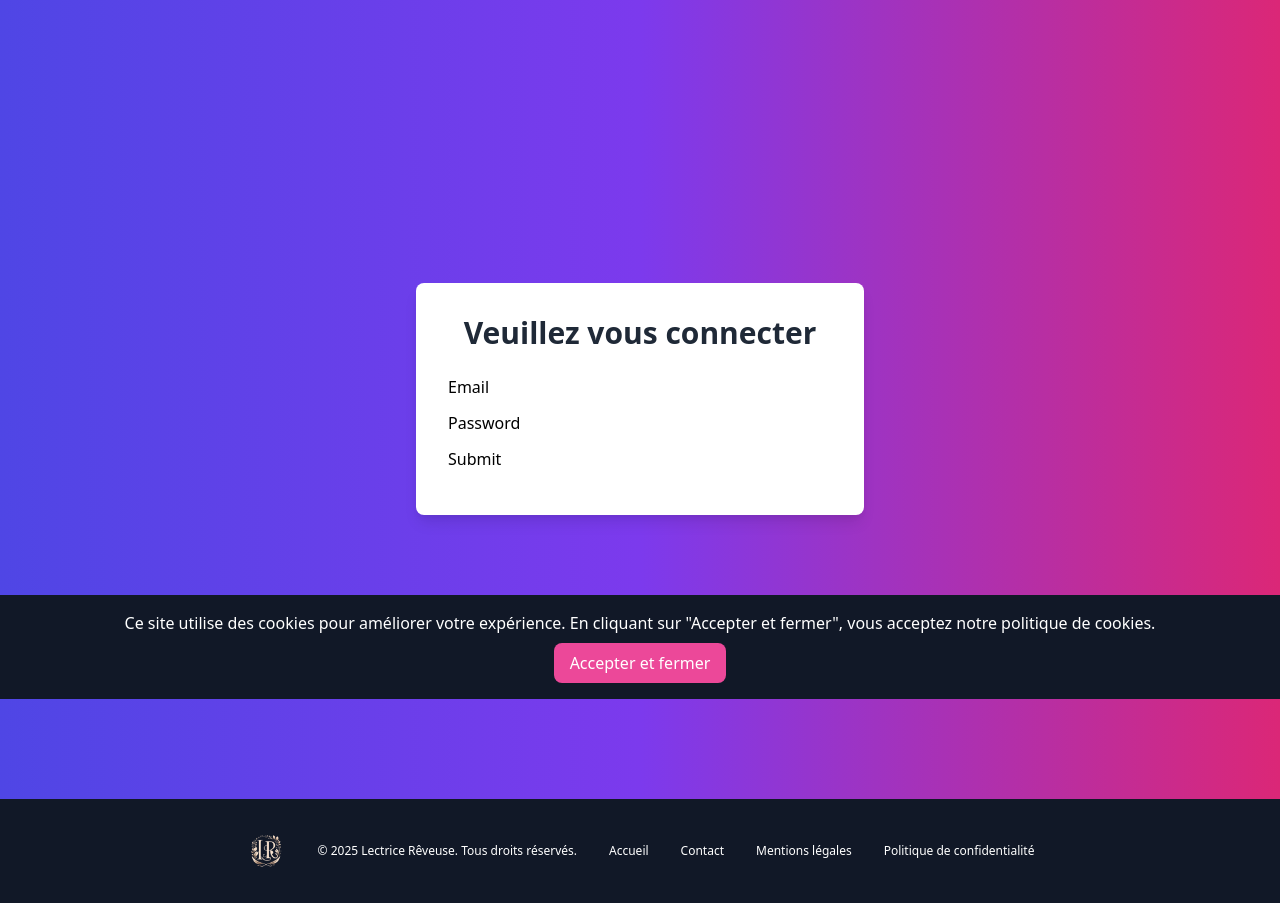
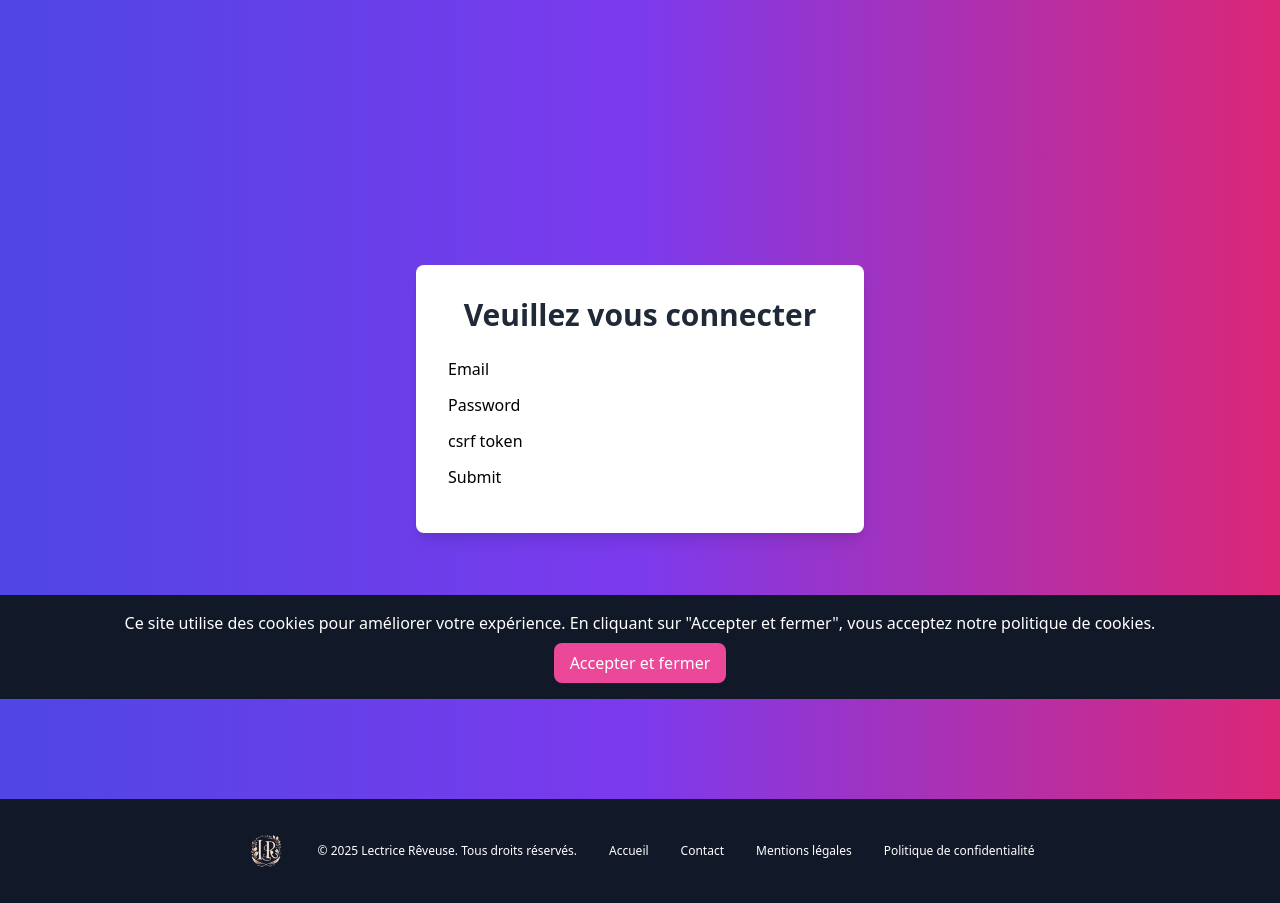
Before and after one commit to Oceaneby/lectrice_reveuse, a Symfony app: template templates/security/login.html.twig in a window 1280 px wide. Shown: the part 101-1004 px from the top of the page. Run offline with Twig, Linux system fonts and the light colour scheme; the template is opened without the code that fills it, so the values that code supplies are empty; form fields are guessed from the names that the template uses; style sheets or scripts are compiled from the project's sources; some libraries are stand-ins or nearby versions.

Commit message:
modif login.html

```diff
--- a/templates/security/login.html.twig
+++ b/templates/security/login.html.twig
@@ -23,6 +23,8 @@
 
     {{ form_row(loginForm.email) }}
     {{ form_row(loginForm.password) }}
+    {{ form_row(loginForm._csrf_token) }}
+
     {{ form_row(loginForm.submit) }}
 
     {{ form_end(loginForm) }}
```
